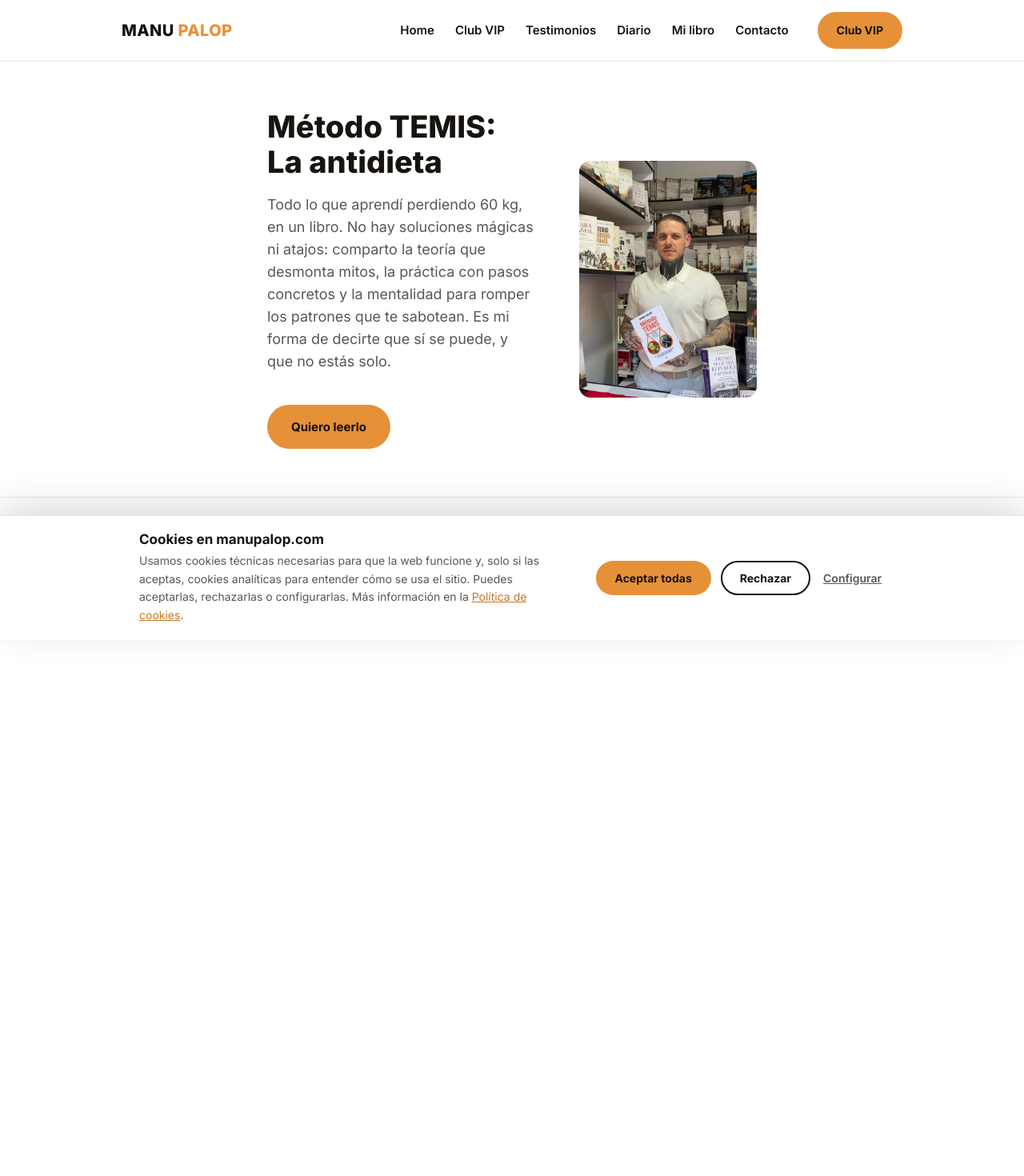
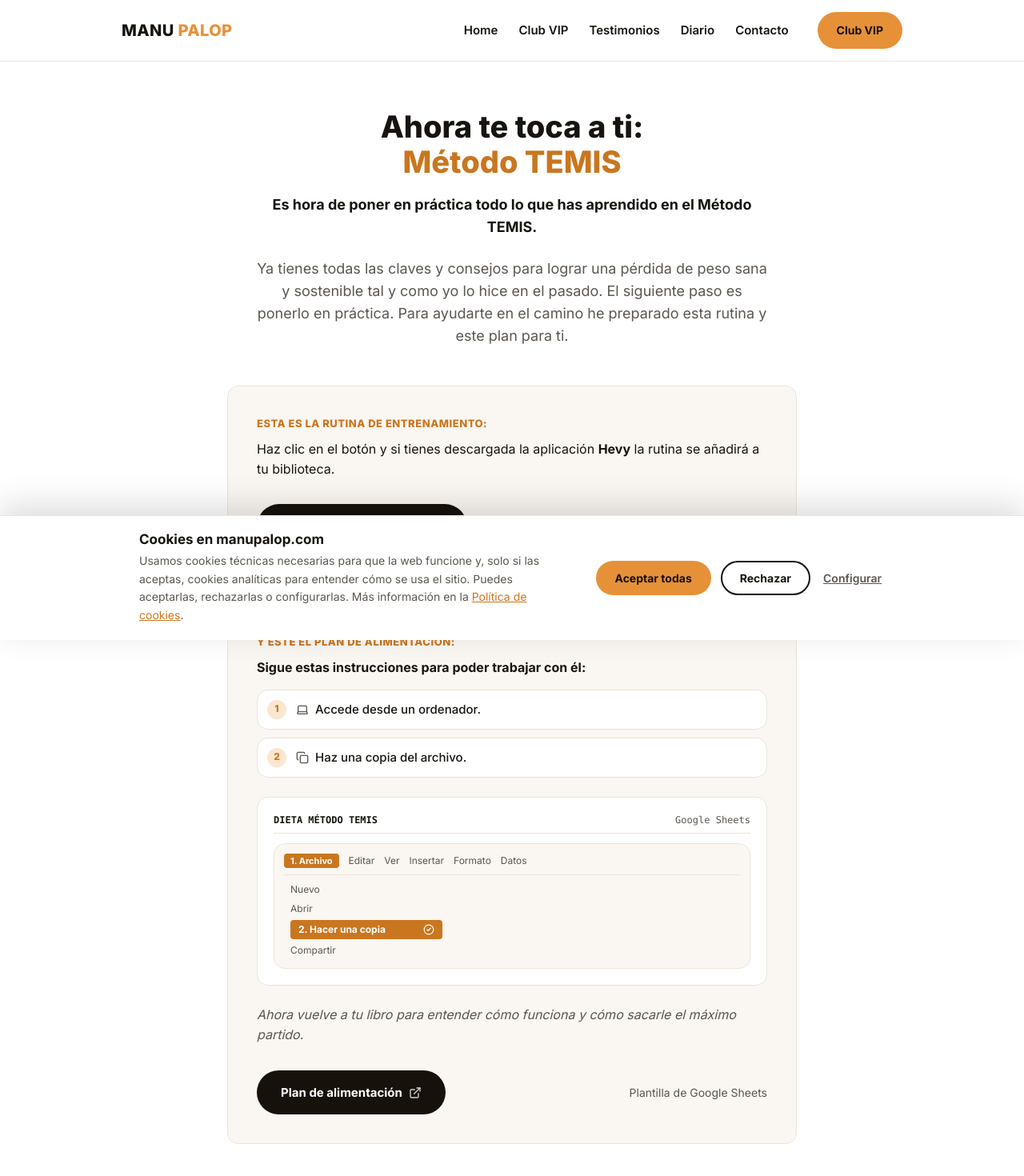
Before and after one commit to mengarelena-netizen/manupalop, a Next.js app: page /libro in a window 1280 px wide. Shown: the top 1470 px of the page at 80% size. Before the commit the page ends 800 px from the top, so only its background shows below. Built offline with nearby package versions, Linux system fonts and the light colour scheme.

Commit message:
update libro

```diff
--- a/app/libro/page.tsx
+++ b/app/libro/page.tsx
@@ -4,14 +4,19 @@ import SiteFooter from "@/components/SiteFooter";
 import Container from "@/components/Container";
 import { MotionA } from "@/components/motion/primitives";
 import { lift } from "@/components/motion/config";
-import { btn, LEAD, SECTION } from "@/lib/site-ui";
+import { btn, CARD, HEADING, LEAD, SECTION } from "@/lib/site-ui";
 import { cn } from "@/lib/utils";
+import { ExternalLink, Laptop, Copy, CheckCircle2 } from "lucide-react";
 
 export const metadata: Metadata = {
-  title: "Mi libro: Método TEMIS | Manu Palop",
+  title: "Método TEMIS: Rutina y Plan de Alimentación | Manu Palop",
   description:
-    "Método TEMIS: la antidieta. Todo lo que aprendí perdiendo 60 kg, en un libro.",
+    "Accede a la rutina de entrenamiento y al plan de alimentación del Método TEMIS para poner en práctica todo lo aprendido en el libro.",
 };
+
+const CARD_LABEL =
+  "mx-0 mt-0 mb-2.5 text-[13px] font-extrabold tracking-[0.04em] uppercase text-brand-dark";
+const CARD_TEXT = "m-0 text-[16px] text-ink";
 
 export default function Libro() {
   return (
@@ -19,39 +24,154 @@ export default function Libro() {
       <SiteHeader />
 
       <section className={SECTION} id="libro">
-        <Container className="grid max-w-[660px] grid-cols-1 items-center gap-14 desktop:grid-cols-[1.2fr_0.8fr]">
-          <div className="desktop:text-left" data-reveal="">
-            <h2>
-              Método TEMIS:
+        <Container className="max-w-[760px] text-center">
+          {/* Header Section matching Homepage layout & typography */}
+          <div className="mx-auto max-w-[660px] mb-12 text-center" data-reveal="">
+            <h2 className={HEADING}>
+              Ahora te toca a ti:
               <br />
-              La antidieta
+              <span className="text-brand-dark">Método TEMIS</span>
             </h2>
-            <p className={cn(LEAD, "mb-10")}>
-              Todo lo que aprendí perdiendo 60 kg, en un libro. No hay
-              soluciones mágicas ni atajos: comparto la teoría que desmonta
-              mitos, la práctica con pasos concretos y la mentalidad para romper
-              los patrones que te sabotean. Es mi forma de decirte que sí se
-              puede, y que no estás solo.
+
+            <p className={cn(LEAD, "mx-auto mb-6 text-[18px] font-bold text-ink")}>
+              Es hora de poner en práctica todo lo que has aprendido en el
+              Método TEMIS.
             </p>
-            <MotionA
-              href="https://amzn.to/3VvIIgj"
-              target="_blank"
-              className={cn(btn(), "mx-auto mt-2 block w-fit desktop:mx-0")}
-              {...lift}
+
+            <p className={cn(LEAD, "mx-auto")}>
+              Ya tienes todas las claves y consejos para lograr una pérdida de
+              peso sana y sostenible tal y como yo lo hice en el pasado. El
+              siguiente paso es ponerlo en práctica. Para ayudarte en el camino
+              he preparado esta rutina y este plan para ti.
+            </p>
+          </div>
+
+          {/* Main Content Cards matching Homepage CARD & FIT_TEXT styles */}
+          <div className="flex flex-col gap-8 text-left">
+            {/* 1. Rutina de Entrenamiento */}
+            <div
+              className={cn(CARD, "bg-surface-alt p-7 sm:p-9")}
+              data-reveal="zoom"
             >
-              Quiero leerlo
-            </MotionA>
-          </div>
-          <div data-reveal="zoom">
-            {/* eslint-disable-next-line @next/next/no-img-element */}
-            <img
-              className="h-auto max-h-[560px] w-full rounded-card object-cover"
-              src="/images/opt/libro.webp"
-              srcSet="/images/opt/libro.webp 1x, /images/opt/libro@2x.webp 2x"
-              width={612}
-              height={816}
-              alt="Manu Palop con su libro Método TEMIS"
-            />
+              <p className={CARD_LABEL}>ESTA ES LA RUTINA DE ENTRENAMIENTO:</p>
+
+              <p className={cn(CARD_TEXT, "mb-8")}>
+                Haz clic en el botón y si tienes descargada la aplicación{" "}
+                <strong className="font-bold">Hevy</strong> la rutina se
+                añadirá a tu biblioteca.
+              </p>
+
+              <div className="flex flex-col sm:flex-row items-stretch sm:items-center justify-between gap-4">
+                <MotionA
+                  href="https://hevy.com/folder/690087"
+                  target="_blank"
+                  rel="noopener noreferrer"
+                  className={cn(
+                    btn({ variant: "dark" }),
+                    "inline-flex items-center justify-center gap-2 px-7 py-3.5 text-[15px] font-bold text-center",
+                  )}
+                  {...lift}
+                >
+                  <span>Rutina de entrenamiento</span>
+                  <ExternalLink className="h-4 w-4 opacity-80" />
+                </MotionA>
+
+                <span className="text-[14px] text-ink-muted text-center sm:text-right">
+                  Aplicación Hevy
+                </span>
+              </div>
+            </div>
+
+            {/* 2. Plan de Alimentación */}
+            <div
+              className={cn(CARD, "bg-surface-alt p-7 sm:p-9")}
+              data-reveal="zoom"
+            >
+              <p className={CARD_LABEL}>Y ESTE EL PLAN DE ALIMENTACIÓN:</p>
+
+              <p className={cn(CARD_TEXT, "font-bold mb-3")}>
+                Sigue estas instrucciones para poder trabajar con él:
+              </p>
+
+              <ul className="mx-0 mb-6 flex flex-col gap-2.5 p-0 list-none text-[15px] text-ink">
+                <li className="flex items-center gap-3 rounded-card border border-line bg-surface p-3 font-medium">
+                  <span className="flex h-6 w-6 shrink-0 items-center justify-center rounded-full bg-brand-soft text-[12px] font-extrabold text-brand-dark">
+                    1
+                  </span>
+                  <span className="flex items-center gap-2">
+                    <Laptop className="h-4 w-4 text-ink-muted" />
+                    Accede desde un ordenador.
+                  </span>
+                </li>
+                <li className="flex items-center gap-3 rounded-card border border-line bg-surface p-3 font-medium">
+                  <span className="flex h-6 w-6 shrink-0 items-center justify-center rounded-full bg-brand-soft text-[12px] font-extrabold text-brand-dark">
+                    2
+                  </span>
+                  <span className="flex items-center gap-2">
+                    <Copy className="h-4 w-4 text-ink-muted" />
+                    Haz una copia del archivo.
+                  </span>
+                </li>
+              </ul>
+
+              {/* Graphic showing Google Sheets Archivo -> Hacer una copia */}
+              <div className="mb-6 rounded-card border border-line bg-surface p-4 sm:p-5">
+                <div className="flex items-center justify-between border-b border-line pb-2 mb-3 text-xs text-ink-muted font-mono">
+                  <span className="font-semibold text-ink">
+                    DIETA MÉTODO TEMIS
+                  </span>
+                  <span>Google Sheets</span>
+                </div>
+
+                <div className="rounded-lg border border-line bg-surface-alt p-3 text-xs text-ink font-sans">
+                  <div className="flex flex-wrap items-center gap-3 border-b border-line pb-2 mb-2">
+                    <span className="font-bold text-white bg-brand-dark px-2 py-0.5 rounded text-[11px] flex items-center gap-1">
+                      1. Archivo
+                    </span>
+                    <span className="text-ink-muted">Editar</span>
+                    <span className="text-ink-muted">Ver</span>
+                    <span className="text-ink-muted">Insertar</span>
+                    <span className="text-ink-muted">Formato</span>
+                    <span className="text-ink-muted">Datos</span>
+                  </div>
+
+                  <div className="pl-2 space-y-1">
+                    <div className="text-ink-muted py-0.5">Nuevo</div>
+                    <div className="text-ink-muted py-0.5">Abrir</div>
+                    <div className="font-bold text-white bg-brand-dark px-2.5 py-1 rounded text-[12px] flex items-center justify-between max-w-[190px]">
+                      <span>2. Hacer una copia</span>
+                      <CheckCircle2 className="h-3.5 w-3.5" />
+                    </div>
+                    <div className="text-ink-muted py-0.5">Compartir</div>
+                  </div>
+                </div>
+              </div>
+
+              <p className={cn(CARD_TEXT, "italic text-ink-muted mb-8")}>
+                Ahora vuelve a tu libro para entender cómo funciona y cómo
+                sacarle el máximo partido.
+              </p>
+
+              <div className="flex flex-col sm:flex-row items-stretch sm:items-center justify-between gap-4">
+                <MotionA
+                  href="https://docs.google.com/spreadsheets/d/12B9DtUELL4ach9e-30yMrab8IfAILvsBMfh8srTZAWI/edit?gid=1013620638#gid=1013620638"
+                  target="_blank"
+                  rel="noopener noreferrer"
+                  className={cn(
+                    btn({ variant: "dark" }),
+                    "inline-flex items-center justify-center gap-2 px-7 py-3.5 text-[15px] font-bold text-center",
+                  )}
+                  {...lift}
+                >
+                  <span>Plan de alimentación</span>
+                  <ExternalLink className="h-4 w-4 opacity-80" />
+                </MotionA>
+
+                <span className="text-[14px] text-ink-muted text-center sm:text-right">
+                  Plantilla de Google Sheets
+                </span>
+              </div>
+            </div>
           </div>
         </Container>
       </section>
--- a/components/SiteHeader.tsx
+++ b/components/SiteHeader.tsx
@@ -132,9 +132,6 @@ export default function SiteHeader({ home = false }: { home?: boolean }) {
           <Link href="/diario" className={NAV_LINK} onClick={close}>
             Diario
           </Link>
-          <Link href="/libro" className={NAV_LINK} onClick={close}>
-            Mi libro
-          </Link>
           <Link href="/contacto" className={NAV_LINK} onClick={close}>
             Contacto
           </Link>
```
